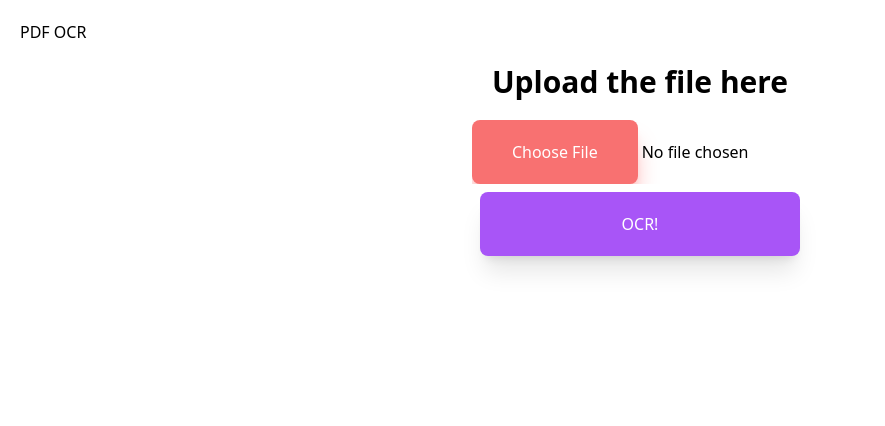
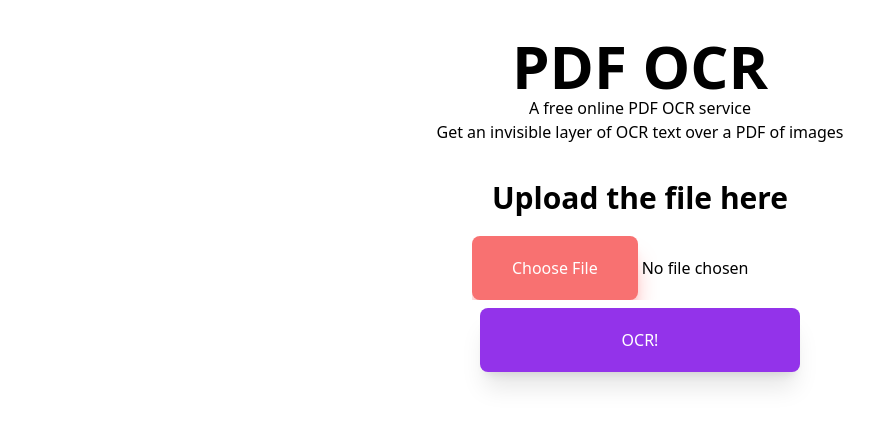
Before and after one commit to RKRohk/pdf-ocr, a Next.js app in the folder frontend/: page / in a window 1280 px wide. Shown: the top 426 px of the page, without its empty margins (0-885 px from the left). Built offline with nearby package versions, Linux system fonts and the light colour scheme.

Commit message:
Added header and fix form submit hover disabled

```diff
--- a/frontend/components/Form.tsx
+++ b/frontend/components/Form.tsx
@@ -44,7 +44,7 @@ const Form = () => {
           </p>
           <div>
             <input
-              className="file:btn-form file:bg-red-400 file:hover:bg-red-500 file:shadow-red-300"
+              className="file:btn-form file:bg-red-400 file:hover:bg-red-500 file:shadow-red-300 w-full "
               type="file"
               id="file"
               onChange={(e) => setFile(e.target.files[0])}
@@ -53,7 +53,7 @@ const Form = () => {
           <div className="p-2">
             <button
               disabled={formState === FormState.SUBMITTING}
-              className="btn-form flex flex-col bg-purple-500 hover:bg-gradient-to-br w-full hover:from-purple-400 hover:to-purple-600 hover:scale-110 transition-transform duration-150 py-5 disabled:bg-slate-400"
+              className="btn-form flex flex-col bg-purple-600 hover:bg-purple-700 w-full py-5 hover:disabled:bg-slate-400 disabled:bg-slate-400"
             >
               {formState === FormState.SUBMITTING && (
                 <div className="p-2 mx-auto">
--- /dev/null
+++ b/frontend/components/Header.tsx
@@ -0,0 +1,9 @@
+const Header = () => (
+  <header className="text-center p-4">
+    <h1 className="font-semibold text-6xl">PDF OCR</h1>
+    <h3>A free online PDF OCR service</h3>
+    <h3>Get an invisible layer of OCR text over a PDF of images</h3>
+  </header>
+);
+
+export default Header;
--- a/frontend/pages/index.tsx
+++ b/frontend/pages/index.tsx
@@ -2,6 +2,7 @@ import Head from "next/head";
 import Image from "next/image";
 import { FormEvent, useState } from "react";
 import Form, { FormState } from "../components/Form";
+import Header from "../components/Header";
 
 export default function Home() {
   return (
@@ -12,7 +13,7 @@ export default function Home() {
       </Head>
 
       <main className="h-full w-full">
-        <h1>PDF OCR</h1>
+        <Header />
         <div className="flex">
           <div className="mx-auto my-auto">
             <Form />
```
